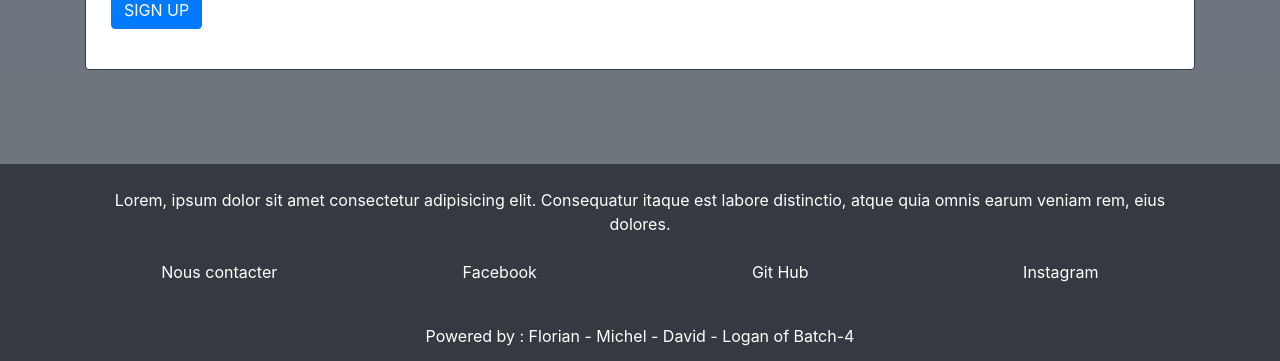
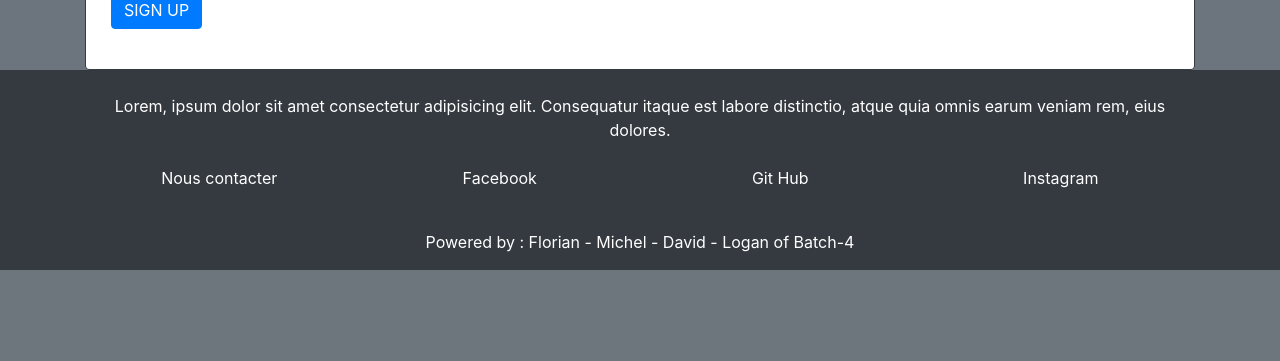
Before and after one commit to michelmyseth/Akijaypraytay, a Next.js app: page /formulaire in a window 1280 px wide. Shown: the part 436-797 px from the top of the page. Built offline with nearby package versions, Linux system fonts and the light colour scheme.

Commit message:
update position footer no fixed

```diff
--- a/components/Footerx.tsx
+++ b/components/Footerx.tsx
@@ -2,7 +2,7 @@ const Footerx: React.FC = () => {
   return (
     <>
       {/* <!-- Footer --> */}
-      <footer className="bg-dark text-center text-white fixed-bottom">
+      <footer className="bg-dark text-center text-white position-bottom">
         {/* <!-- Grid container --> */}
         <div className="container p-4">
           {/* <!-- Section: Text -->  */}
```
